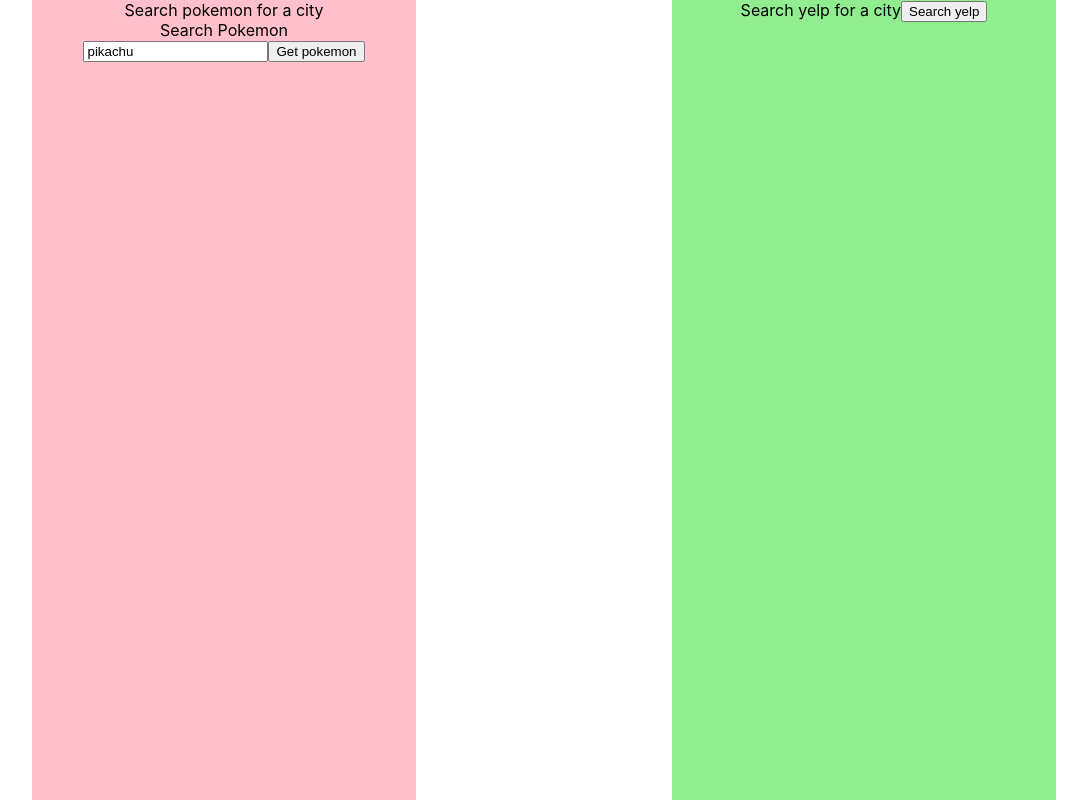
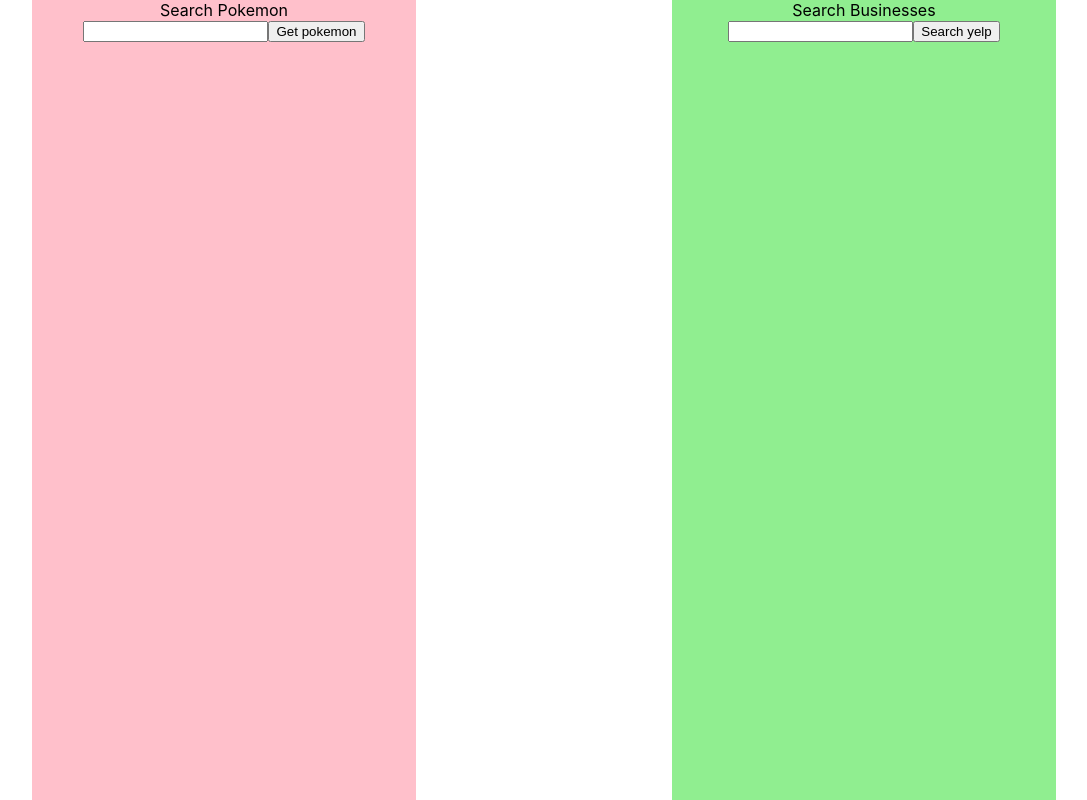
Before and after one commit to ryanflitcroft/api-hb, a React (Create React App) app: page / in a window 1280 px wide. Shown: the whole page, without its empty margins (96-1183 px from the left). Built offline with nearby package versions, Linux system fonts and the light colour scheme.

Commit message:
rfc for YelpSearch. Makes call to server yelp, which makes call to Yelp API.

```diff
--- /dev/null
+++ b/src/Business.js
@@ -0,0 +1,9 @@
+import React from 'react';
+
+export default function Business({ business }) {
+  return (
+    <>
+      {business.name}
+    </>
+  );
+}
--- /dev/null
+++ b/src/BusinessList.js
@@ -0,0 +1,13 @@
+import React from 'react';
+import Business from './Business';
+
+export default function BusinessList({ businesses }) {
+  return (
+    <>
+      {businesses.map((business, i) =>
+        <Business key={business.name + i}
+          business={business} />
+      )}
+    </>
+  );
+}
--- a/src/PokemonSearch.js
+++ b/src/PokemonSearch.js
@@ -6,7 +6,7 @@ export default function PokemonSearch() {
   // you'll need to track your pokemon search results, the loading state, and one form field: name. For this form field, set a real initial values (like 'pikachu') so the form populates with a default value.
   const [pokemon, setPokemon] = useState([]);
   const [loading, setLoading] = useState(false);
-  const [search, setSearch] = useState('pikachu');
+  const [search, setSearch] = useState('');
 
   async function handlePokemonSubmit(e) {
     e.preventDefault();
@@ -30,7 +30,6 @@ export default function PokemonSearch() {
     <section className='pokemon'>
       {/* make the fetch on submit */}
       <form onSubmit={handlePokemonSubmit}>
-            Search pokemon for a city
         {/* add inputs/labels for city name, state, and country, using all the things we need with react forms. Don't forget to use the value property to sync these up with the default values in react state */}
         <label>Search Pokemon</label>
         <input onChange={(e) => setSearch(e.target.value)}
--- a/src/YelpSearch.js
+++ b/src/YelpSearch.js
@@ -1,26 +1,39 @@
 import { useState } from 'react';
+import BusinessList from './BusinessList';
 
 export default function YelpSearch() {
     // you'll need to track your yelp search results, the loading state, and a form field for location with a default value.
+  const [loading, setLoading] = useState(false);
+  const [search, setSearch] = useState('');
+  const [businesses, setBusinesses] = useState([]);
 
   async function handleYelpSubmit(e) {
     e.preventDefault();
-
+    setLoading(true);
     // set the loading state to true
     // use fetch to make a request to your netlify yelp function. Be sure to pass the search query as a query param in the URL
+    const response = await fetch(`/.netlify/functions/yelp?search=${search}`);
+    console.log('responseSEARCH: ', response);
+    const json = await response.json();
+    console.log('searchJson: ', json);
 
+    // setBusinesses(json);
     // put the jsonified data in state and set the loading state to false
+    setLoading(false);
   }
 
   return (
     <section className='yelp'>
       {/* make the fetch on submit */}
-      <form>
-        Search yelp for a city
+      <form onSubmit={handleYelpSubmit}>
         {/* add inputs/labels for city name, state, and country, using all the things we need with react forms. Don't forget to use the value property to sync these up with the default values in react state */}
+        <label>Search Businesses</label>
+        <input onChange={(e) => setSearch(e.target.value)}
+          value={search} />
         <button>Search yelp</button>
       </form>
-      {/* Make a BusinessesList component to import and use here. Use a ternery to display a loading spinner (make a <Spinner /> component for this) if the data is still loading. */}
+      {/* Make a BusinessesList component to import and use here. Use a ternary to display a loading spinner (make a <Spinner /> component for this) if the data is still loading. */}
+      <BusinessList businesses={businesses} />
     </section>
   );
 }
```
Also changed, not shown: 2 other files (tests, documents, lock files or other folders).
